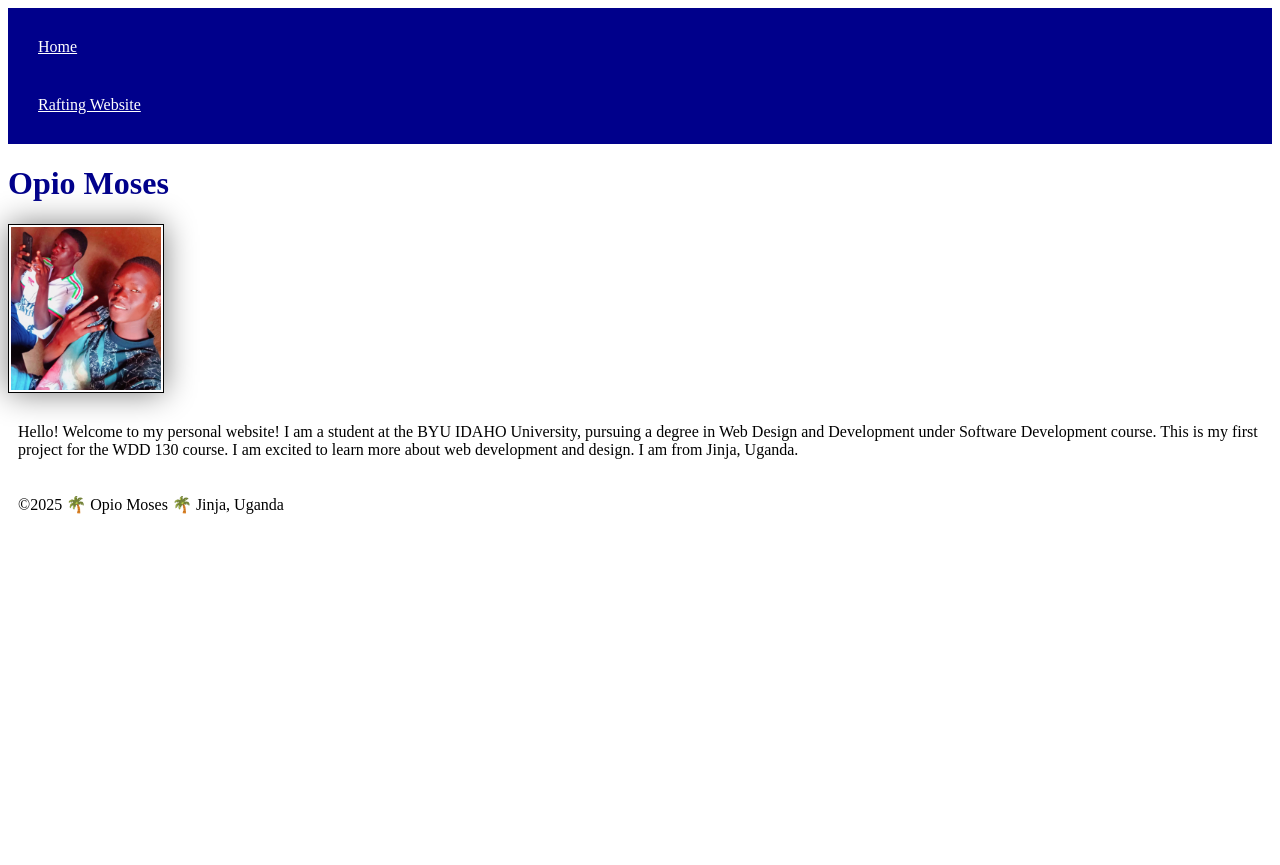
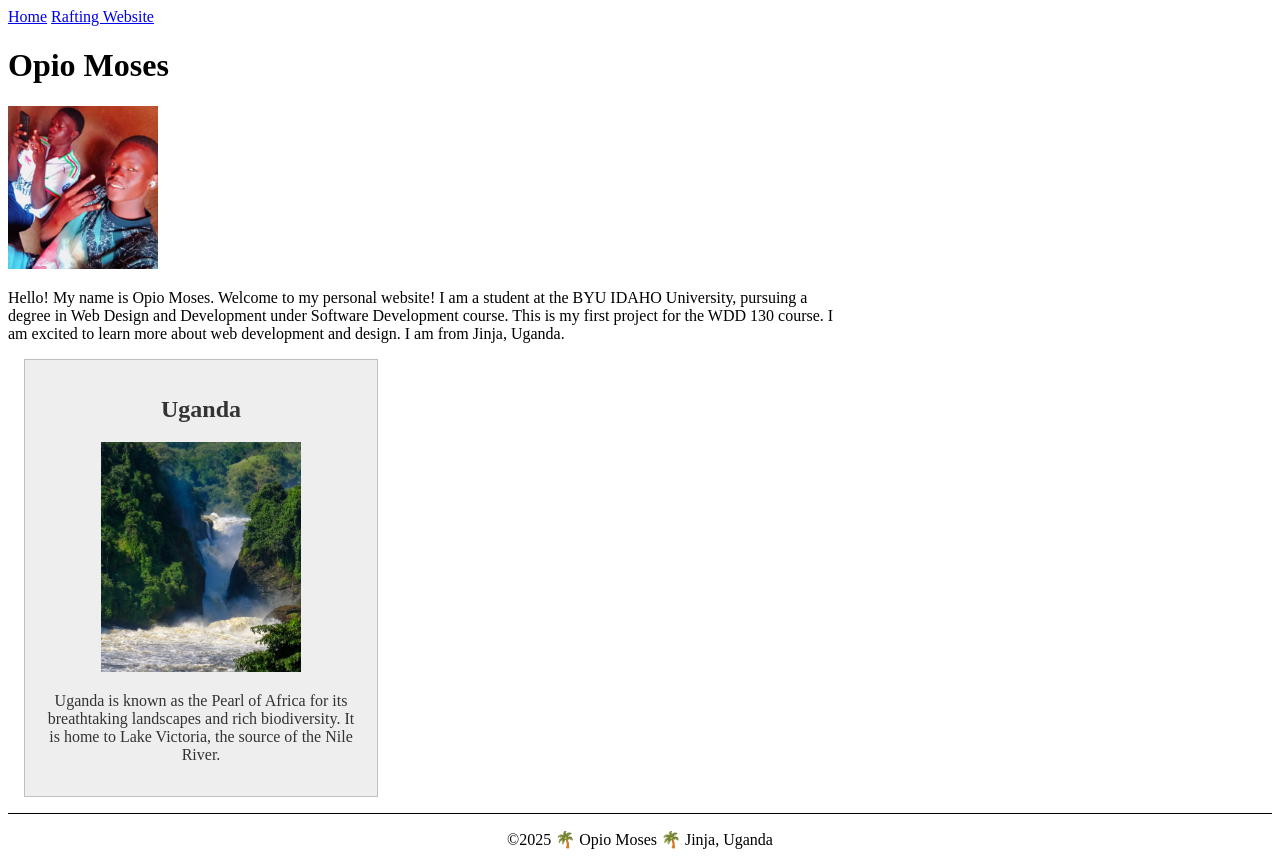
Before and after one commit to CatchProblem/WDD130, a plain HTML site: page index.html in a window 1280 px wide. Before the commit the page ends 800 px from the top, so only its background shows below. Drawn offline with Linux system fonts and the light colour scheme.

Commit message:
add styles.css file to the  program to run as expected.

```diff
--- a/index.html
+++ b/index.html
@@ -18,9 +18,14 @@
     <main>
         <h1>Opio Moses</h1>
         <img src="images/profile.jpg" alt="Profile Image of Opio Moses" width="200" height="200">
-        <p>Hello! Welcome to my personal website! I am a student at the BYU IDAHO University, pursuing a degree in Web Design and Development under Software Development course. This is my first project for the WDD 130 course.
+        <p>Hello! My name is Opio Moses. Welcome to my personal website! I am a student at the BYU IDAHO University, pursuing a degree in Web Design and Development under Software Development course. This is my first project for the WDD 130 course.
         I am excited to learn more about web development and design. I am from Jinja, Uganda.</p>
     </main>
+    <aside>
+        <h2>Uganda</h2>
+        <img src="images/uganda.jpg" alt="A beautiful view of Uganda" width="200">
+        <p>Uganda is known as the Pearl of Africa for its breathtaking landscapes and rich biodiversity. It is home to Lake Victoria, the source of the Nile River.</p>
+    </aside>
     <footer>
         <p>©2025 🌴 Opio Moses 🌴 Jinja, Uganda</p>
     </footer>
--- a/styles/styles.css
+++ b/styles/styles.css
@@ -1,25 +1,35 @@
-nav {
-    background-color: darkblue;
-    padding: 10px;
-}
-nav a {
-    color: white;
-    display: block;
-    padding: 20px;
+
+main {
+    max-width: 840px;
 }
 
-h1 {
-    color: darkblue;
+aside {
+    width: 20rem;
+    margin: 1rem;
+    border: 1px solid rgb(0 0 0 / 0.2); /* 1 */
+    padding: 1rem;
+    background-color: #eee;
+    color: #333;
+    text-align: center;
 }
 
-img {
+aside img {
+    width: 200px;
+    height: auto;
+}
+
+main img {
     width: 150px;
     height: auto;
-    border: 1px solid black;
-    padding: 2px;
-    box-shadow: 0 0 30px gray;
+
 }
 
 p {
-    padding: 10px;
+    padding: 0;
 }
+
+footer {
+    margin-top: 15px;
+    border-top: 1px solid #000;
+    text-align: center;
+}
```
Also changed, not shown: images/uganda.jpg (added).
